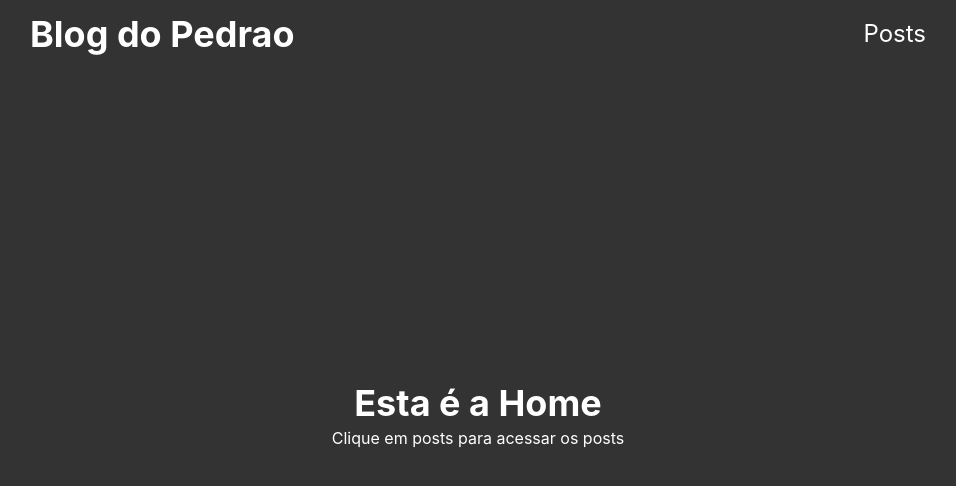
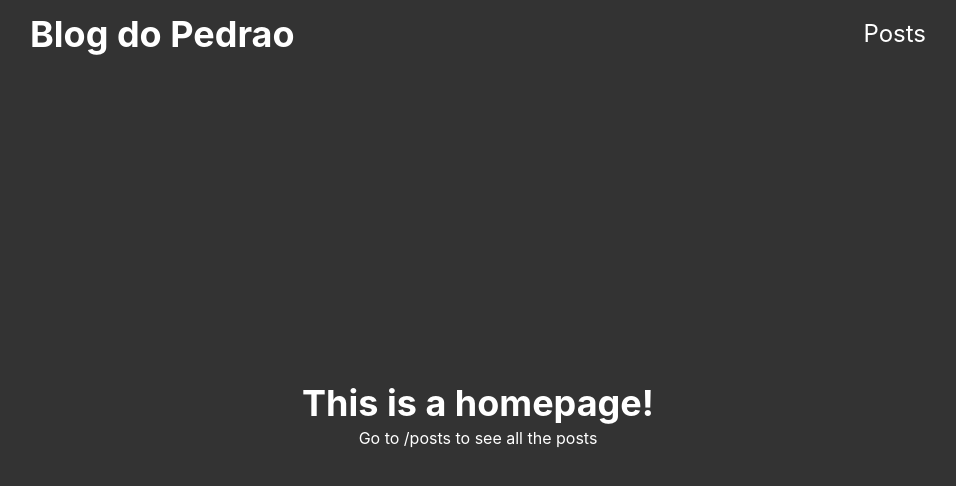
Before and after one commit to pedrodahmer/nextjs-prismic-example, a Next.js app: page / in a window 1280 px wide. Shown: the top 486 px of the page, without its empty margins (162-1118 px from the left). Built offline with nearby package versions, Linux system fonts and the light colour scheme.

Commit message:
homepage in english

```diff
--- a/src/pages/index.tsx
+++ b/src/pages/index.tsx
@@ -10,11 +10,11 @@ const Home: NextPage = () => {
 
       <Flex h="90vh" direction="column" justify="center" align="center">
         <Heading>
-          Esta é a Home
+          This is a homepage!
         </Heading>
 
         <Text>
-          Clique em posts para acessar os posts
+          Go to /posts to see all the posts
         </Text>
       </Flex>
     </>
```
